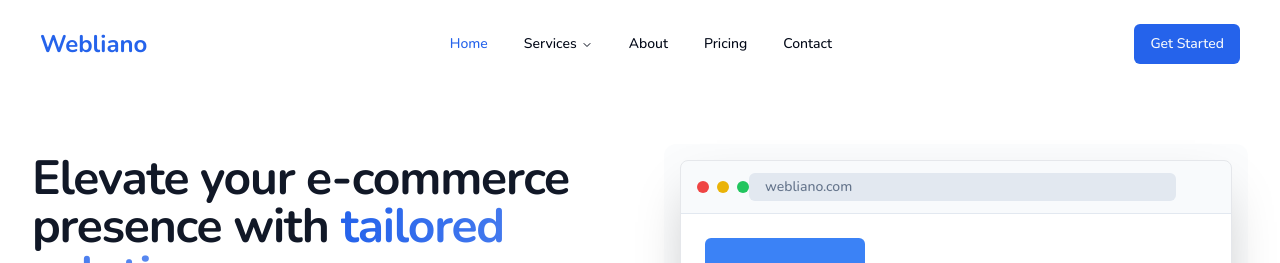
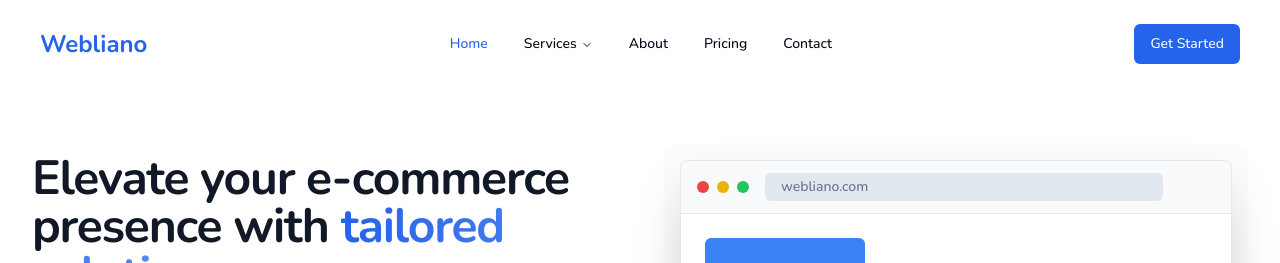
Before and after one commit to jha-aman09/webliano, a Next.js app: page / in a window 1280 px wide. Shown: the top 263 px of the page. Built offline with nearby package versions, Linux system fonts and the light colour scheme.

Commit message:
Fix URL bar alignment in WebsiteMockup component

```diff
--- a/components/website-mockup.tsx
+++ b/components/website-mockup.tsx
@@ -42,7 +42,7 @@ export function WebsiteMockup() {
 
         {/* URL Bar */}
         <div
-          className="mx-auto flex items-center px-4 py-1 rounded-md max-w-md w-full"
+          className="mx-4 flex items-center px-4 py-1 rounded-md max-w-md w-full"
           style={{ backgroundColor: urlBarBg }}
         >
           <span className="text-sm font-medium" style={{ color: urlText }}>
```
